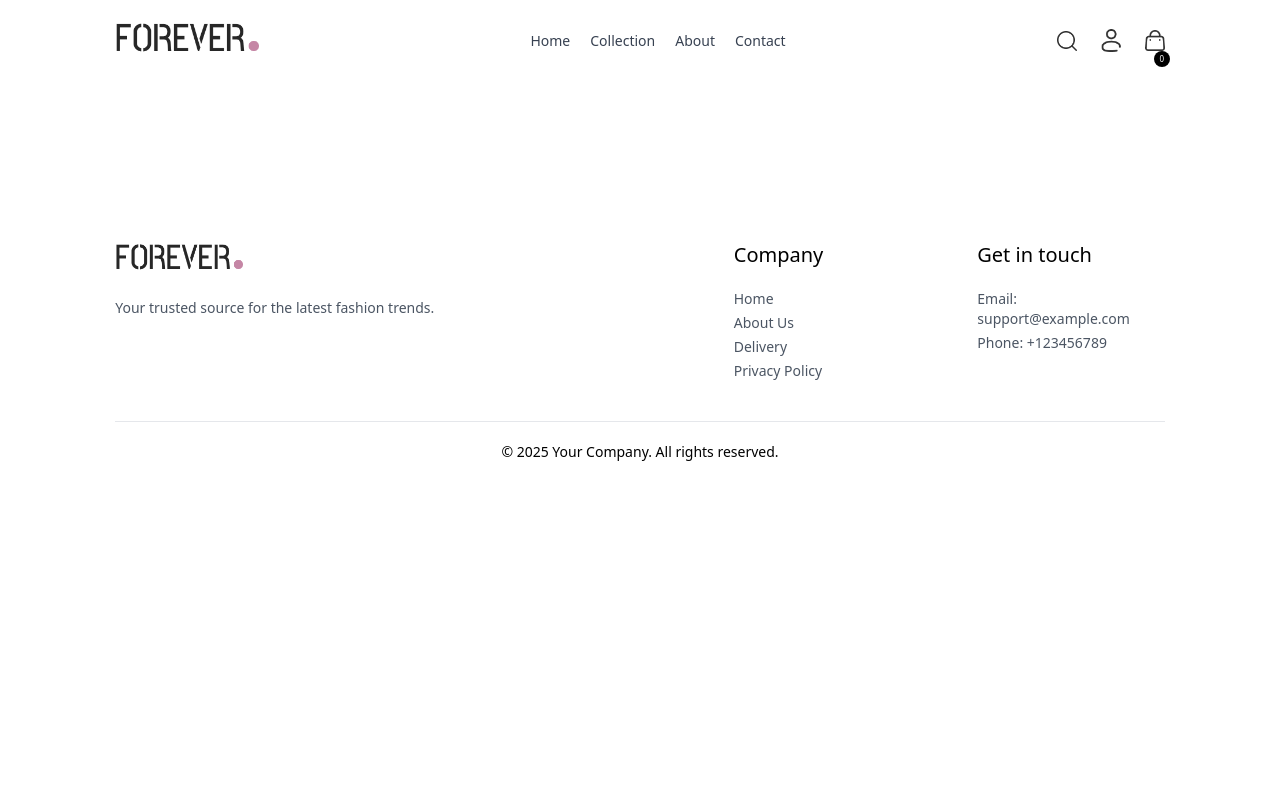
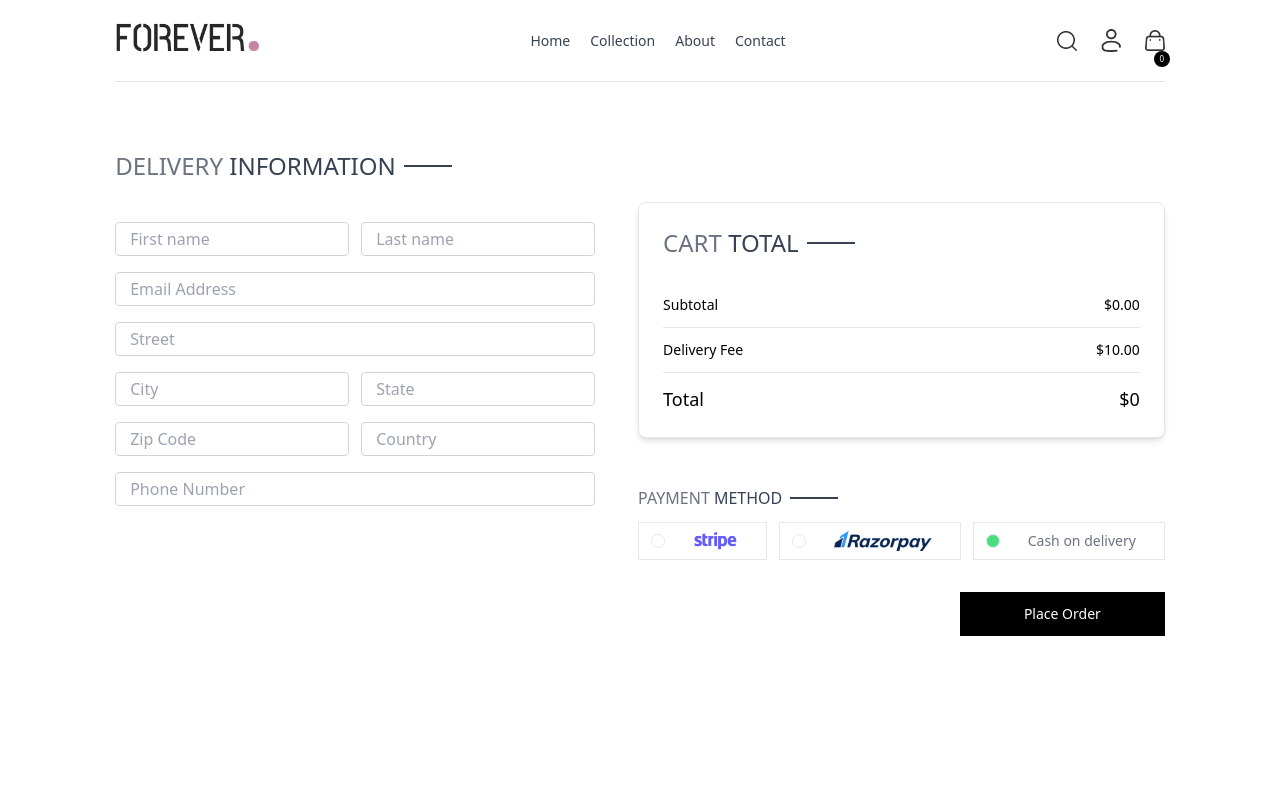
Before and after one commit to archit090301/forever-project, a React (Vite) app: page /place-order in a window 1280 px wide. Shown: the top 800 px of the page. Built offline with nearby package versions, Linux system fonts and the light colour scheme.

Commit message:
Place order update

```diff
--- a/src/App.jsx
+++ b/src/App.jsx
@@ -29,7 +29,7 @@
         <Route path='/product/:productId' element = {<Product/>}/>
         <Route path='/cart' element = {<Cart/>}/>
         <Route path='/login' element = {<Login/>}/>
-        <Route path='/placeorder' element = {<PlaceOrder/>}/>
+        <Route path='/place-order' element = {<PlaceOrder/>}/>
         <Route path='/orders' element = {<Orders/>}/>
       </Routes>
       <Footer />
--- a/src/context/ShopContext.jsx
+++ b/src/context/ShopContext.jsx
@@ -1,6 +1,7 @@
-import { createContext, useEffect, useState } from "react";
+import { createContext, use, useEffect, useState } from "react";
 import { products } from "../assets/assets";
 import { toast } from "react-toastify";
+import { useNavigate } from "react-router-dom";
 
 export const ShopContext = createContext();
 
@@ -11,6 +12,7 @@
     const [search, setSearch] = useState("");
     const [showSearch, setShowSearch] = useState(false);
     const [cartItems, setCartItems] = useState([]);
+    const navigate = useNavigate();
 
     const addToCart = async(itemId, size)=> {
 
@@ -80,7 +82,7 @@
 
 
     const value = {
-        products, currency, delivery_fee, search, showSearch, setSearch, setShowSearch, cartItems,getCartAmount, setCartItems, addToCart,updateQuantity, getCartCount
+        products,navigate, currency, delivery_fee, search, showSearch, setSearch, setShowSearch, cartItems,getCartAmount, setCartItems, addToCart,updateQuantity, getCartCount
     }
 
     return (
--- a/src/pages/Cart.jsx
+++ b/src/pages/Cart.jsx
@@ -6,7 +6,7 @@
 
 const Cart = () => {
 
-  const {products, currency, cartItems, updateQuantity} = useContext(ShopContext);
+  const {products, currency, cartItems, updateQuantity, navigate} = useContext(ShopContext);
   const [cartData, setCartData] = useState([]);
 
   useEffect(()=>{
@@ -61,6 +61,9 @@
       <div className='flex justify-end my-20'>
         <div className='w-full sm:w-[450px]'>
           <CartTotal/>
+          <div className='w-full text-end'>
+            <button onClick={()=>navigate('/place-order')} className='bg-black text-white text-sm my-8 px-8 py-3'>Proceed to Checkout</button>
+          </div>
         </div>
       </div>
     </div>
--- a/src/pages/PlaceOrder.jsx
+++ b/src/pages/PlaceOrder.jsx
@@ -1,9 +1,70 @@
 import React from 'react'
+import Title from '../components/Title'
+import CartTotal from '../components/CartTotal'
+import { assets } from '../assets/assets'
+import { ShopContext } from '../context/ShopContext'
 
 const PlaceOrder = () => {
+
+  const [method, setMethod] = React.useState('cod');
+  const {navigate} = React.useContext(ShopContext);
+
   return (
-    <div>
+    <div className='flex flex-col sm:flex-row justify-between gap-4 pt-5 sm:pt-14 min-h-[70vh] border-t'>
+      {/**Left side */}
+      <div className='flex flex-col gap-4 w-full sm:max-w-[480px]'>
+        <div className='text-xl sm:text-2xl my-3'>
+          <Title text1={'DELIVERY'} text2={'INFORMATION'}/>
+        </div>
+        <div className='flex gap-3'>
+          <input className='border border-gray-300 rounded py-1 px-3.5 w-full' type="text" placeholder='First name' />
+          <input className='border border-gray-300 rounded py-1 px-3.5 w-full' type="text" placeholder='Last name' />
+        </div>
+          <input className='border border-gray-300 rounded py-1 px-3.5 w-full' type="email" placeholder='Email Address' />
+          <input className='border border-gray-300 rounded py-1 px-3.5 w-full' type="text" placeholder='Street' />
 
+        <div className='flex gap-3'>
+          <input className='border border-gray-300 rounded py-1 px-3.5 w-full' type="text" placeholder='City' />
+          <input className='border border-gray-300 rounded py-1 px-3.5 w-full' type="text" placeholder='State' />
+        </div>
+
+        <div className='flex gap-3'>
+          <input className='border border-gray-300 rounded py-1 px-3.5 w-full' type="number" placeholder='Zip Code' />
+          <input className='border border-gray-300 rounded py-1 px-3.5 w-full' type="text" placeholder='Country' />
+        </div>
+
+        <input className='border border-gray-300 rounded py-1 px-3.5 w-full' type="tel" placeholder='Phone Number' />
+      </div>
+      {/**Right side */}
+      <div className='mt-8'>
+        <div className='mt-8 min-w-80'>
+          <CartTotal/>
+        </div>
+        <div className='mt-12'>
+          <Title text1 = {'PAYMENT'} text2={'METHOD'}/>
+          {/**Payment Methods */}
+          <div className='flex gap-3 flex-col lg:flex-row'>
+            <div onClick={()=>setMethod('stripe')} className='flex items-center gap-3 border p-2 px-3 cursor-pointer'>
+              <p className={`min-w-3.5 h-3.5 border rounded-full ${method === 'stripe' ?'bg-green-400':''}`}></p>
+              <img className='h-5 mx-4' src={assets.stripe_logo} alt="" />
+            </div>
+
+            <div onClick={()=>setMethod('razorpay')} className='flex items-center gap-3 border p-2 px-3 cursor-pointer'>
+              <p className={`min-w-3.5 h-3.5 border rounded-full ${method === 'razorpay' ?'bg-green-400':''}`}></p>
+              <img className='h-5 mx-4' src={assets.razorpay_logo} alt="" />
+            </div>
+
+            <div onClick={()=>setMethod('cod')} className='flex items-center gap-3 border p-2 px-3 cursor-pointer'>
+              <p className={`min-w-3.5 h-3.5 border rounded-full ${method === 'cod' ?'bg-green-400':''}`}></p>
+              <p className='text-gray-500 text-sm font-medium mx-4'>Cash on delivery</p>
+            </div>
+          </div>
+          {/**Place Order Button */}
+          <div className='w-full text-end mt-8'>
+            <button onClick={()=>navigate('/orders')} className='bg-black text-white px-16 py-3 text-sm'>Place Order</button>
+          </div>
+        </div>
+      </div>
     </div>
   )
 }
```
